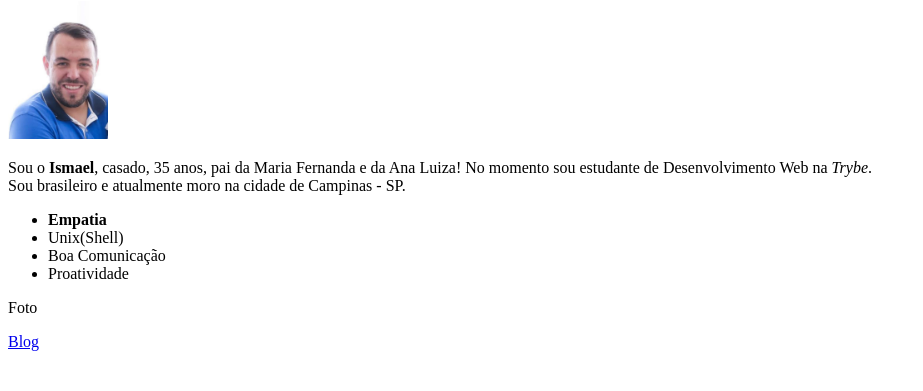
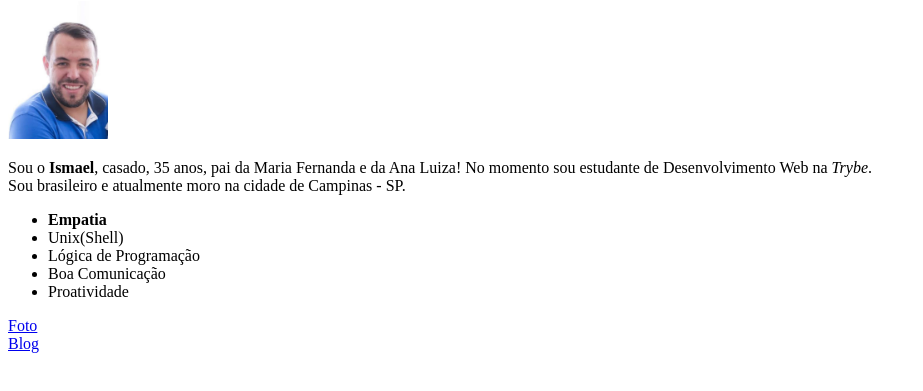
Before and after one commit to IsmaelPeccin/IsmaelPeccin.github.io, a plain HTML site: page index.html in a window 1280 px wide. Shown: the part 79-470 px from the top of the page, without its empty margins (0-923 px from the left). Drawn offline with Linux system fonts and the light colour scheme.

Commit message:
inclui o link interno para a foto

```diff
--- a/index.html
+++ b/index.html
@@ -8,16 +8,18 @@
 </head>
 <body>
    <h1>Ismael Peccin Junior</h1>
-   <a href="#foto"><img src="foto.png" width="100px" alt="Ismael vestindo uma camisa azul" ></a>
+   <img id="foto" src="foto.png" width="100px" alt="Ismael vestindo uma camisa azul" >
     <p>Sou o <strong>Ismael</strong>, casado, 35 anos, pai da Maria Fernanda e da Ana Luiza! No momento sou estudante de Desenvolvimento Web na <em>Trybe</em>. <br>
     Sou brasileiro e atualmente moro na cidade de Campinas - SP.</p>
     <ul>
       <li><strong>Empatia</strong></li>
       <li>Unix(Shell)</li>
+      <li>Lógica de Programação</li>
       <li>Boa Comunicação</li>
       <li>Proatividade</li>
     </ul>
-    <p id="foto">Foto</p>
+    <a id="foto" href="#foto">Foto</a>
+    <br>
     <a href="https://tecnoblog.net/" target="_blank" >Blog</a>
 
 
```
